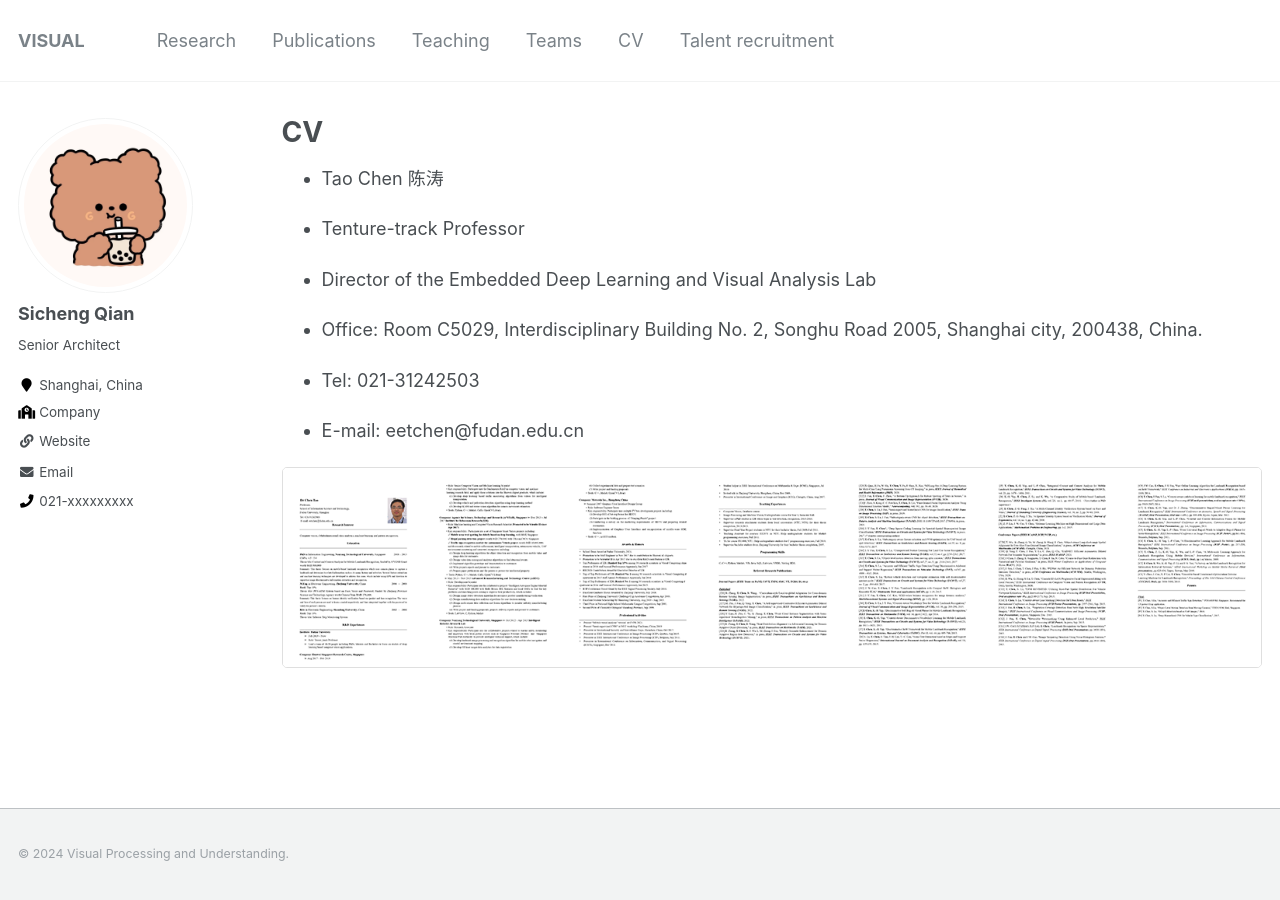
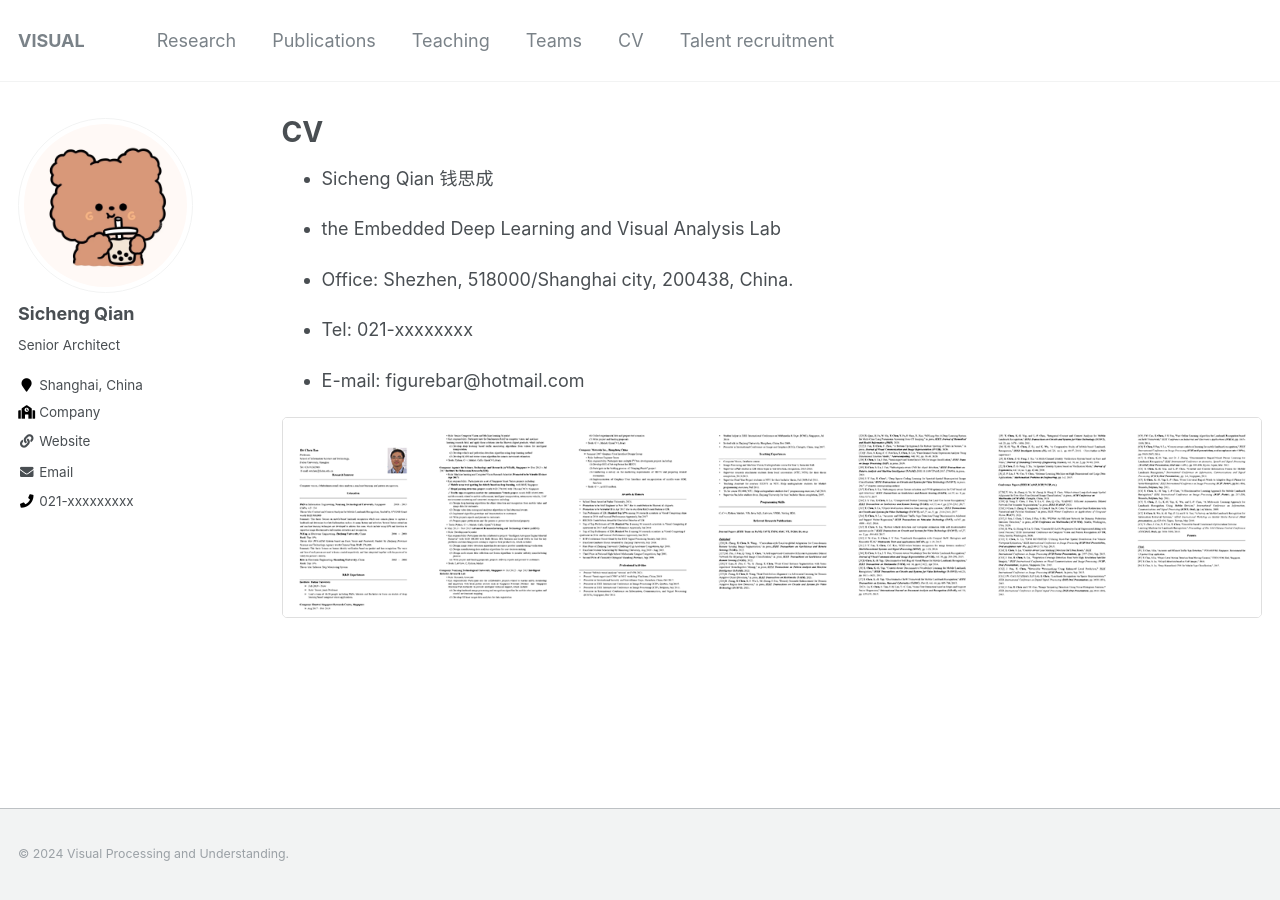
Before and after one commit to aqsc/aqsc.github.io, a Jekyll site: the page built from _pages/cv.md, in a window 1280 px wide. Built offline with Jekyll 4.4.1, drawn with Linux system fonts in a browser that asks for light colours.

Commit message:
Update cv.md

```diff
--- a/_pages/cv.md
+++ b/_pages/cv.md
@@ -9,17 +9,15 @@ redirect_from:
 
 {% include base_path %}
 
-- Tao Chen 陈涛
+- Sicheng Qian 钱思成
 
-- Tenture-track Professor
+- the Embedded Deep Learning and Visual Analysis Lab
 
-- Director of the Embedded Deep Learning and Visual Analysis Lab
+- Office: Shezhen, 518000/Shanghai city, 200438, China.
 
-- Office: Room C5029, Interdisciplinary Building No. 2, Songhu Road 2005, Shanghai city, 200438, China.
+- Tel: 021-xxxxxxxx
 
-- Tel: 021-31242503
-
-- E-mail: eetchen@fudan.edu.cn
+- E-mail: figurebar@hotmail.com
 
 <a href="{{ base_path }}/files/Resume_Chen Tao_English.pdf">
 <img src="{{ base_path }}/images/Resume.png" style="width: 100%; margin-right: -20px; margin-top: 0px; border: 1px solid rgba(0, 0, 0, 0.125); border-radius: 5px;">
```
